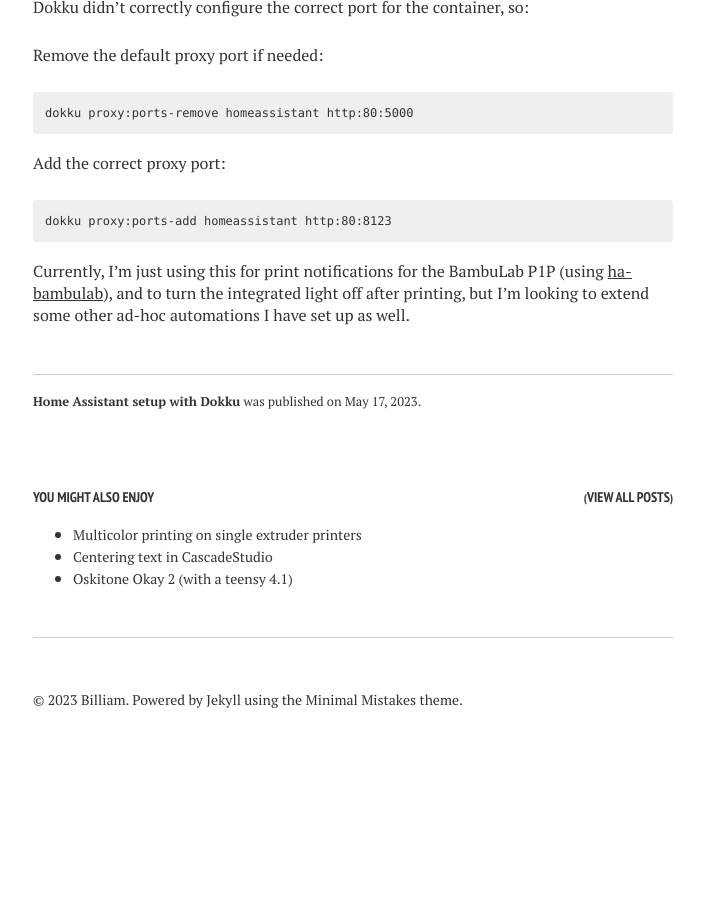
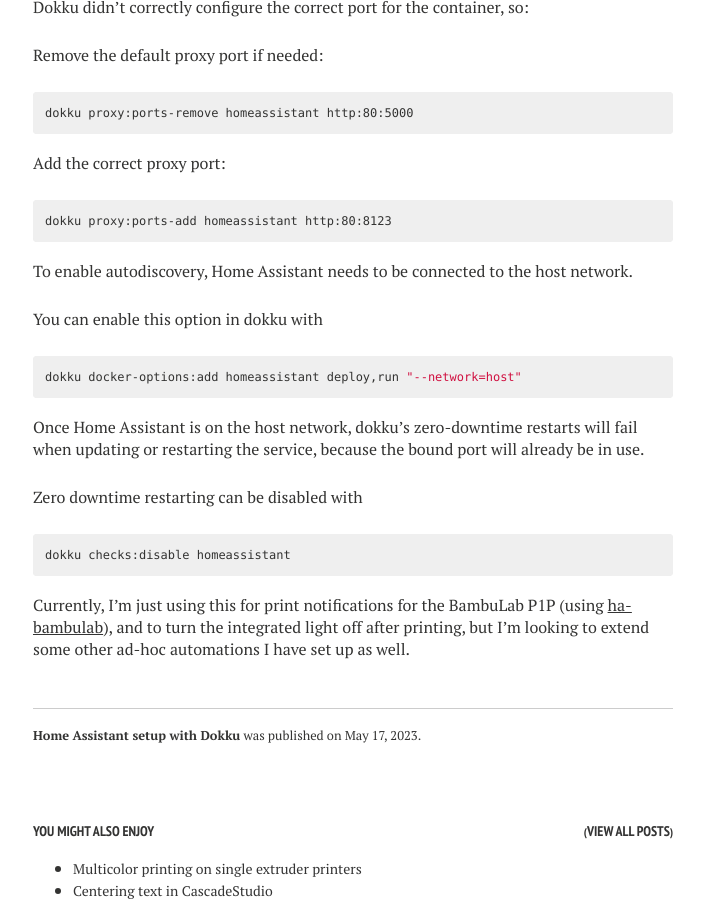
Before and after one commit to Billiam/billiam.org, a Jekyll site: the page built from _posts/2023-05-17-homeassistant-dokku.md, in a window 1280 px wide and 900 px high, scrolled down 1141 px. Shown: the whole window, without its empty margins (287-991 px from the left). Built offline with Jekyll 4.4.1, drawn with Linux system fonts in a browser that asks for light colours; nearby versions of some CDN libraries; before the commit the page ends 1899 px from its top, so only the background shows below that.

Commit message:
Add notes for docker host network + restarting

````diff
--- a/_posts/2023-05-17-homeassistant-dokku.md
+++ b/_posts/2023-05-17-homeassistant-dokku.md
@@ -56,4 +56,20 @@
 dokku proxy:ports-add homeassistant http:80:8123
 ```
 
+To enable autodiscovery, Home Assistant needs to be connected to the host network.
+
+You can enable this option in dokku with
+
+```sh
+dokku docker-options:add homeassistant deploy,run "--network=host"
+```
+
+Once Home Assistant is on the host network, dokku's zero-downtime restarts will fail when updating or restarting the service, because the bound port will already be in use.
+
+Zero downtime restarting can be disabled with
+
+```sh
+dokku checks:disable homeassistant
+```
+
 Currently, I'm just using this for print notifications for the BambuLab P1P (using [ha-bambulab](https://github.com/greghesp/ha-bambulab)), and to turn the integrated light off after printing, but I'm looking to extend some other ad-hoc automations I have set up as well.
````
